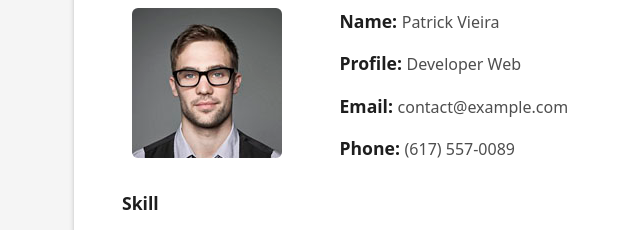
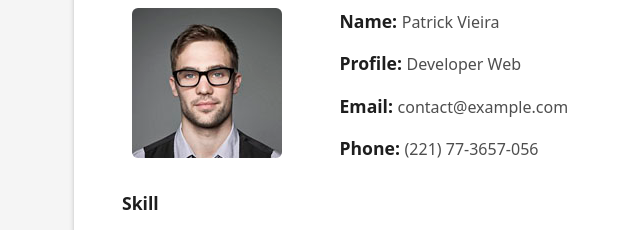
Before and after one commit to Adromane/New-projet, a plain HTML site: page DevFolio/index.html in a window 1280 px wide. Shown: the part 920-1150 px from the top of the page, 8-648 px from the left. Drawn offline with Linux system fonts and the light colour scheme.

Commit message:
New commit

```diff
--- a/DevFolio/index.html
+++ b/DevFolio/index.html
@@ -109,7 +109,7 @@
                         <p><span class="title-s">Name: </span> <span>Patrick Vieira</span></p>
                         <p><span class="title-s">Profile: </span> <span>Developer Web</span></p>
                         <p><span class="title-s">Email: </span> <span>contact@example.com</span></p>
-                        <p><span class="title-s">Phone: </span> <span>(617) 557-0089</span></p>
+                        <p><span class="title-s">Phone: </span> <span>(221) 77-3657-056</span></p>
                       </div>
                     </div>
                   </div>
```
